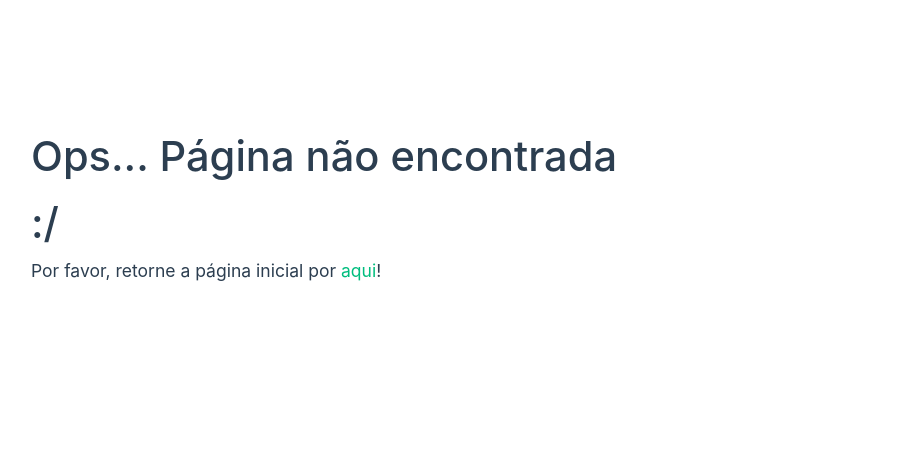
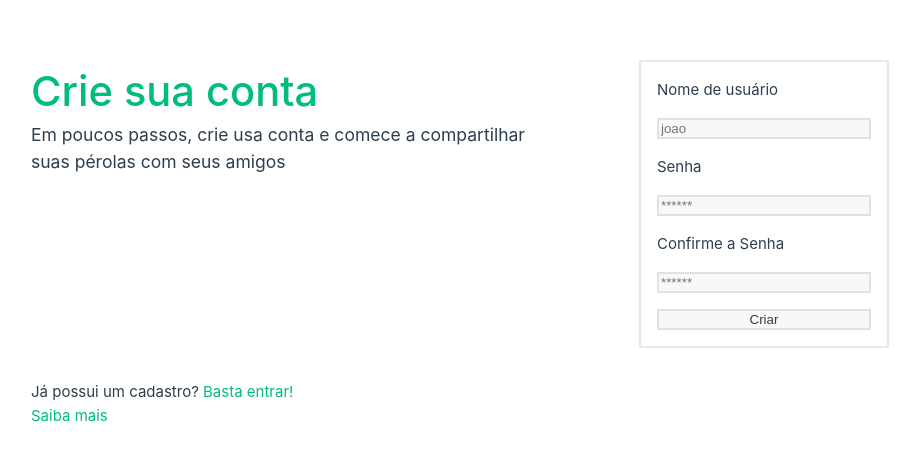
Before and after one commit to olokorre/CentralDeLinksFrontend, a Vue app: page /register in a window 1280 px wide. Shown: the part 196-656 px from the top of the page, without its empty margins (1-921 px from the left). Built offline with nearby package versions, Linux system fonts and the light colour scheme.

Commit message:
Crada página de registro e iniciada implementação de login com a API

```diff
--- a/src/assets/base.css
+++ b/src/assets/base.css
@@ -90,3 +90,17 @@ button, input {
   background-color: var(--color-background-soft);
   border: var(--color-border) solid 2px;
 }
+
+div.form-box {
+  display: flex;
+  flex-direction: column;
+  width: 250px;
+  gap: 16px;
+  border: var(--color-border) 2px solid;
+  padding: 16px;
+}
+
+footer {
+  position: absolute;
+  margin-top: 25%;
+}
--- a/src/components/auth/LoginBox.vue
+++ b/src/components/auth/LoginBox.vue
@@ -15,7 +15,7 @@ async function login(): Promise<void> {
             nick: nick.value,
             password: password.value
         });
-        console.log(response.data);
+        alert(response.data.accessToken);
     } catch (e) {
         if (e instanceof AxiosError) {
             alert(e.response?.data.message);
@@ -27,20 +27,11 @@ async function login(): Promise<void> {
 </script>
 
 <template>
-    <div id="form-box">
+    <div class="form-box">
         <label for="nick">Nome de usuário</label>
         <input type="text" placeholder="joao" name="nick" id="nick" v-model="nick">
         <label for="password">Senha</label>
-        <input type="password" placeholder="**********" name="password" id="password" v-model="password">
+        <input type="password" placeholder="******" name="password" id="password" v-model="password">
         <input type="submit" value="Entrar" @click="login">
     </div>
 </template>
-
-<style>
-div#form-box {
-    display: flex;
-    flex-direction: column;
-    width: 250px;
-    gap: 16px;
-}
-</style>
--- /dev/null
+++ b/src/components/auth/RegisterBox.vue
@@ -0,0 +1,42 @@
+<script setup lang="ts">
+import Validator from "@/helper/Validator";
+import http from "@/http";
+import { AxiosError } from "axios";
+import { ref } from "vue";
+
+const nick = ref('');
+const password = ref('');
+const coPassword = ref('');
+
+async function create(): Promise<void> {
+    const validator = new Validator();
+    try {
+        validator.required(nick, 'Nome de usuário');
+        validator.required(password, 'Senha');
+        validator.required(coPassword, 'Confirme a senha');
+        const response = await http.post('/auth/register', {
+            nick: nick.value,
+            password: password.value
+        });
+        alert(response.data.accessToken);
+    } catch (e) {
+        if (e instanceof AxiosError) {
+            alert(e.response?.data.message);
+        } else if (e instanceof Error) {
+            alert(e.message);
+        }
+    }
+}
+</script>
+
+<template>
+    <div class="form-box">
+        <label for="nick">Nome de usuário</label>
+        <input type="text" name="nick" id="nick" placeholder="joao" v-model="nick">
+        <label for="password">Senha</label>
+        <input type="password" name="password" id="password" placeholder="******" v-model="password">
+        <label for="co-password">Confirme a Senha</label>
+        <input type="password" name="co-password" id="co-password" placeholder="******" v-model="coPassword">
+        <input type="submit" value="Criar" @click="create">
+    </div>
+</template>
--- a/src/router/index.ts
+++ b/src/router/index.ts
@@ -1,7 +1,8 @@
 import { createRouter, createWebHistory } from 'vue-router'
 import HomeView from '../views/HomeView.vue'
-import LoginView from '../views/LoginView.vue'
+import LoginView from '../views/auth/LoginView.vue'
 import PageNotFound from '../views/erros/404View.vue'
+import RegisterView from '../views/auth/RegisterView.vue';
 
 const router = createRouter({
   history: createWebHistory(import.meta.env.BASE_URL),
@@ -17,6 +18,11 @@ const router = createRouter({
       component: LoginView
     },
     {
+      path: '/register',
+      name: 'Register',
+      component: RegisterView
+    },
+    {
       path: '/:notFound',
       component: PageNotFound
     }
--- a/src/views/HomeView.vue
+++ b/src/views/HomeView.vue
@@ -8,7 +8,7 @@ import HelloWorld from '@/components/HelloWorld.vue';
     <img alt="Vue logo" class="logo" src="@/assets/logo.svg" width="125" height="125" />
 
     <div class="wrapper">
-      <HelloWorld msg="Bem vindo ao Central de Links" />
+      <HelloWorld msg="Bem vindo a Central de Links" />
 
       <nav>
         <a href="/login">Iniciar seção</a>
--- a/src/views/LoginView.vue
+++ b/src/views/auth/LoginView.vue
@@ -8,7 +8,10 @@ import LoginBox from '@/components/auth/LoginBox.vue';
     <h3>Entre com suas credênciais</h3>
   </header>
   <LoginBox />
-  <footer>Me leve de volta... <a href="/">Agora</a>!</footer>
+  <footer>
+    <div>Ainda não está cadastro? <a href="/register">Crie uma conta!</a></div>
+    <div><a href="/">Saiba mais</a></div>
+  </footer>
 </template>
 
 <style>
--- /dev/null
+++ b/src/views/auth/RegisterView.vue
@@ -0,0 +1,30 @@
+<script setup lang="ts">
+import RegisterBox from "@/components/auth/RegisterBox.vue";
+</script>
+
+<template>
+    <header>
+        <h1 class="green">Crie sua conta</h1>
+        <h3>Em poucos passos, crie usa conta e comece a compartilhar suas pérolas com seus amigos</h3>
+    </header>
+    <RegisterBox />
+    <footer>
+        <div>Já possui um cadastro? <a href="/login">Basta entrar!</a></div>
+        <div><a href="/">Saiba mais</a></div>
+    </footer>
+</template>
+
+<style>
+header {
+  line-height: 1.5;
+  max-height: 100vh;
+  display: flex;
+  flex-direction: column;
+  align-items: flex-start;
+}
+
+h1 {
+  font-weight: 500;
+  font-size: 2.6rem;
+}
+</style>
```
